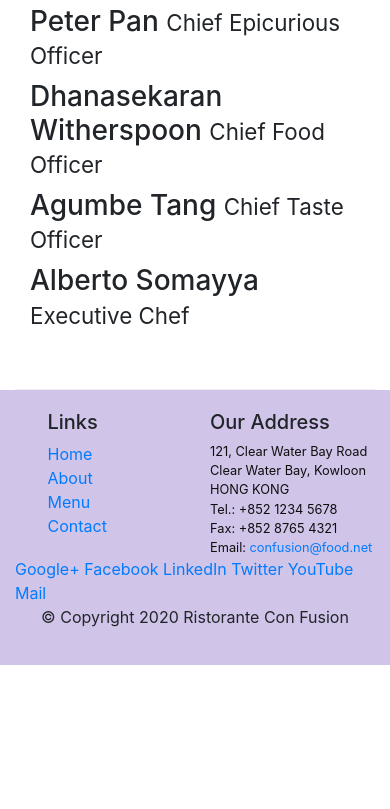
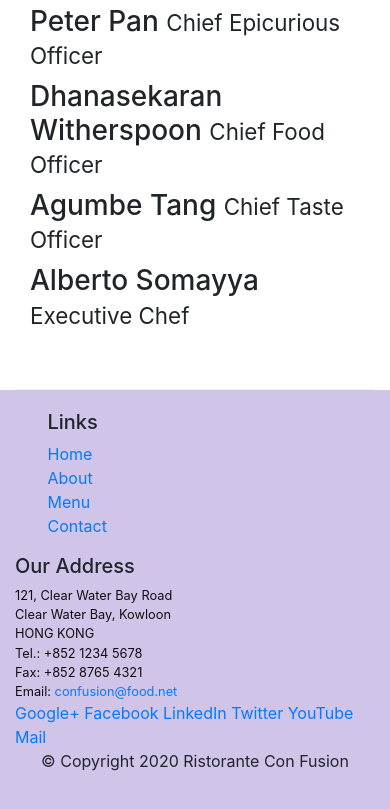
Before and after one commit to Sonali546/Assignment1, a website: page aboutus.html in a window 390 px wide. Shown: the part 1118-1927 px from the top of the page. Before the commit the page ends 1783 px from the top, so only its background shows below. Drawn offline with nearby package versions, Linux system fonts and the light colour scheme.

Commit message:
changes to aboutus

```diff
--- a/aboutus.html
+++ b/aboutus.html
@@ -68,7 +68,7 @@
                         <li><a href="#">Contact</a></li>
                     </ul>
                 </div>
-                <div class="col-6 col-sm-5">
+                <div class="col-7 col-sm-5">
                     <h5>Our Address</h5>
                     <address>
 		              121, Clear Water Bay Road<br>
@@ -79,7 +79,7 @@
 		              Email: <a href="mailto:confusion@food.net">confusion@food.net</a>
 		           </address>
                 </div>
-                <div class="col col-sm-4 align-self-center">
+                <div class="col-12 col-sm-4 align-self-center">
                     <div class="text-align:center">
                         <a href="http://google.com/+">Google+</a>
                         <a href="http://www.facebook.com/profile.php?id=">Facebook</a>
```
